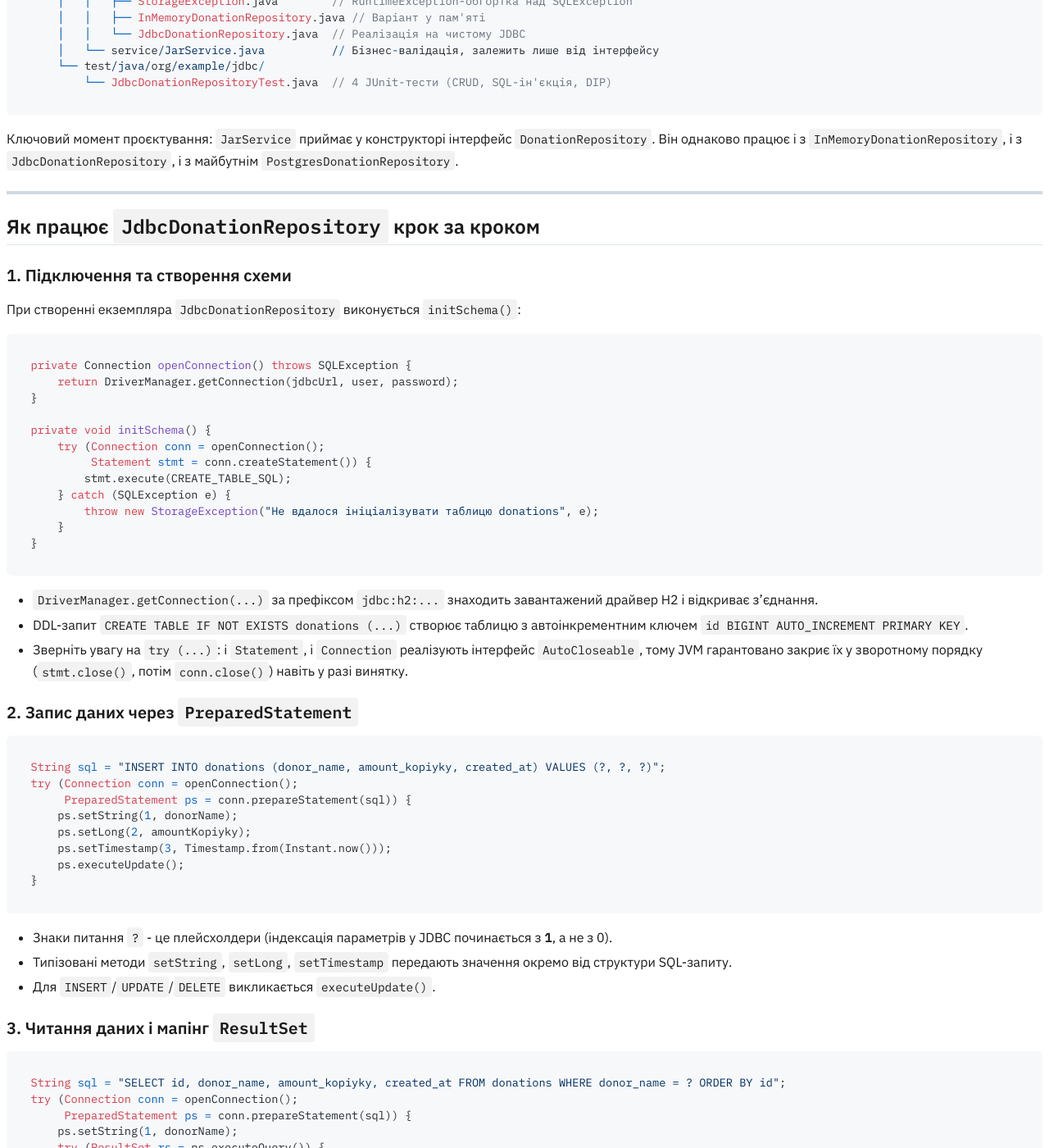
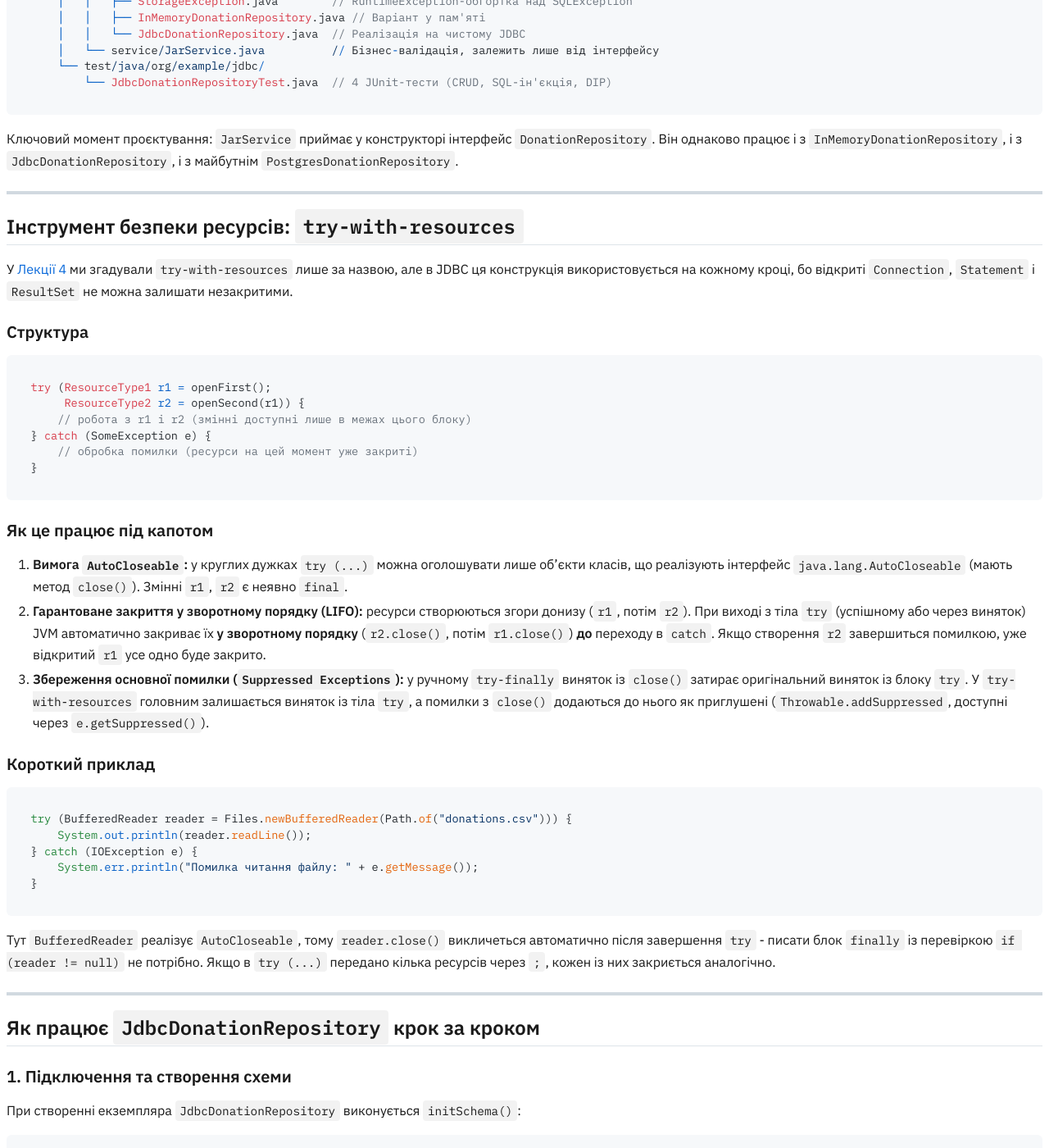
Before and after one commit to vplanto/java, a Jekyll site: the page built from docs/p10_jdbc.md, in a window 1280 px wide and 1400 px high, scrolled down 2154 px. Shown: the whole window at 82% size. Built offline with Jekyll 4.4.1, drawn with Linux system fonts in a browser that asks for light colours; nearby versions of some CDN libraries; our own code applies the rules of GitHub Pages for plain Markdown files.

Commit message:
docs(p10_jdbc): explain try-with-resources structure and mechanics before JDBC examples

````diff
--- a/docs/p10_jdbc.md
+++ b/docs/p10_jdbc.md
@@ -89,6 +89,41 @@ jdbc-samples/
 ```
 
 Ключовий момент проєктування: `JarService` приймає у конструкторі інтерфейс `DonationRepository`. Він однаково працює і з `InMemoryDonationRepository`, і з `JdbcDonationRepository`, і з майбутнім `PostgresDonationRepository`.
+
+-----
+
+## Інструмент безпеки ресурсів: `try-with-resources`
+
+У [Лекції 4](04_java_exceptions.md) ми згадували `try-with-resources` лише за назвою, але в JDBC ця конструкція використовується на кожному кроці, бо відкриті `Connection`, `Statement` і `ResultSet` не можна залишати незакритими.
+
+### Структура
+
+```java
+try (ResourceType1 r1 = openFirst();
+     ResourceType2 r2 = openSecond(r1)) {
+    // робота з r1 і r2 (змінні доступні лише в межах цього блоку)
+} catch (SomeException e) {
+    // обробка помилки (ресурси на цей момент уже закриті)
+}
+```
+
+### Як це працює під капотом
+
+1. **Вимога `AutoCloseable`:** у круглих дужках `try (...)` можна оголошувати лише об'єкти класів, що реалізують інтерфейс `java.lang.AutoCloseable` (мають метод `close()`). Змінні `r1`, `r2` є неявно `final`.
+2. **Гарантоване закриття у зворотному порядку (LIFO):** ресурси створюються згори донизу (`r1`, потім `r2`). При виході з тіла `try` (успішному або через виняток) JVM автоматично закриває їх **у зворотному порядку** (`r2.close()`, потім `r1.close()`) **до** переходу в `catch`. Якщо створення `r2` завершиться помилкою, уже відкритий `r1` усе одно буде закрито.
+3. **Збереження основної помилки (`Suppressed Exceptions`):** у ручному `try-finally` виняток із `close()` затирає оригінальний виняток із блоку `try`. У `try-with-resources` головним залишається виняток із тіла `try`, а помилки з `close()` додаються до нього як приглушені (`Throwable.addSuppressed`, доступні через `e.getSuppressed()`).
+
+### Короткий приклад
+
+```java
+try (BufferedReader reader = Files.newBufferedReader(Path.of("donations.csv"))) {
+    System.out.println(reader.readLine());
+} catch (IOException e) {
+    System.err.println("Помилка читання файлу: " + e.getMessage());
+}
+```
+
+Тут `BufferedReader` реалізує `AutoCloseable`, тому `reader.close()` викличеться автоматично після завершення `try` - писати блок `finally` із перевіркою `if (reader != null)` не потрібно. Якщо в `try (...)` передано кілька ресурсів через `;`, кожен із них закриється аналогічно.
 
 -----
 
````
